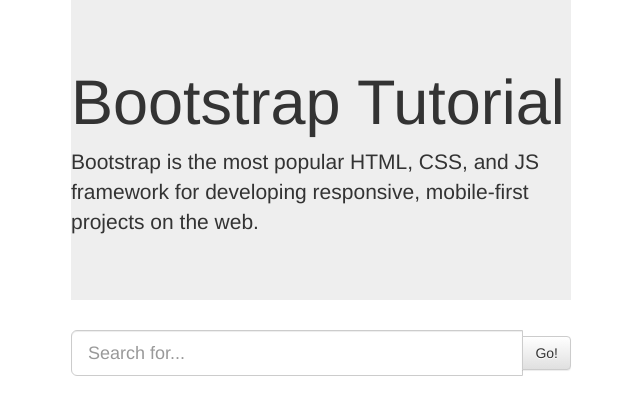
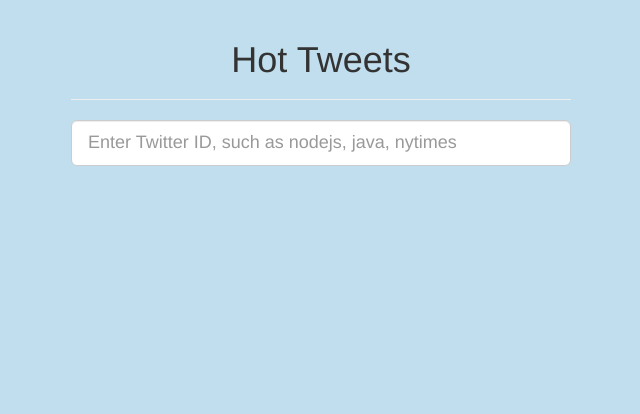
Before and after one commit to drjkuo/JujiOA, a website: page index.html in a window 1280 px wide. Shown: the whole page, without its empty margins (319-959 px from the left). Drawn offline with nearby package versions, Linux system fonts and the light colour scheme.

Commit message:
Press enter to submit

```diff
--- a/index.html
+++ b/index.html
@@ -8,34 +8,42 @@
 
   <!-- Optional theme -->
   <link rel="stylesheet" href="https://maxcdn.bootstrapcdn.com/bootstrap/3.3.7/css/bootstrap-theme.min.css" integrity="sha384-rHyoN1iRsVXV4nD0JutlnGaslCJuC7uwjduW9SVrLvRYooPp2bWYgmgJQIXwl/Sp" crossorigin="anonymous">
+
   <style>
   body {
-    max-width: 500px;
+    width: 500px;
     margin: auto;
+    background-color: #c0deed;
+  }
+  h1 {
+    text-align: center;
   }
   </style>
+
+
   <!-- Latest compiled and minified JavaScript -->
 </head>
 
 <body>
 
   <!-- <div class="container"> -->
-    <div class="jumbotron">
+    <!-- <div class="jumbotron">
       <h1>Bootstrap Tutorial</h1>
       <p>Bootstrap is the most popular HTML, CSS, and JS framework for developing
         responsive, mobile-first projects on the web.</p>
+    </div> -->
+
+    <div class="page-header">
+      <h1>Hot Tweets</h1>
+      <i class="fa fa-twitter-square" style="font-size:48px;color:red"></i>
     </div>
 
-    <div class="row">
-      <div class="col-lg-12">
-        <div class="input-group">
-          <input type="text" class="form-control input-lg" id="twitterID" placeholder="Search for...">
-          <span class="input-group-btn">
-            <button id="btn" class="btn btn-default" type="button">Go!</button>
-          </span>
-        </div><!-- /input-group -->
-      </div><!-- /.col-lg-6 -->
-    </div><!-- /.row -->
+    <form>
+      <div class="form-group">
+        <!-- <label for="inputlg">Large input</label> -->
+        <input class="form-control input-lg" id="twitterID" type="text" placeholder="Enter Twitter ID, such as nodejs, java, nytimes">
+      </div>
+    </form>
   <!-- </div> -->
   <!-- <div class="row">
     <blockquote class="twitter-tweet"><p lang="en" dir="ltr">Sunsets don&#39;t get much better than this one over <a href="https://twitter.com/GrandTetonNPS">@GrandTetonNPS</a>. <a href="https://twitter.com/hashtag/nature?src=hash">#nature</a> <a href="https://twitter.com/hashtag/sunset?src=hash">#sunset</a> <a href="http://t.co/YuKy2rcjyU">pic.twitter.com/YuKy2rcjyU</a></p>&mdash; US Dept of Interior (@Interior) <a href="https://twitter.com/Interior/status/463440424141459456">May 5, 2014</a></blockquote> <script async src="//platform.twitter.com/widgets.js" charset="utf-8"></script>
@@ -100,11 +108,12 @@
 
   //create
   var noShow = document.createElement('div');
+  noShow.id = "noShow";
   noShow.style.display="none";
-  noShow.innerHTML="nothing popular!";
+  noShow.innerHTML="<h2>Try something more popular!</h2>";
   document.body.appendChild(noShow);
   //create div for tweets
-  var tweetNum = 5;
+  var tweetNum = 10;
   for (var i=0; i<tweetNum; i++) {
     var g = document.createElement('div');
     g.id = `id${i}`;
@@ -112,7 +121,16 @@
   }
 
   //ajax request
-  btn.addEventListener("click", function() {
+  // ("keyup", function(event) {
+  //   event.preventDefault();
+  //   if (event.keyCode == 13) {
+  //       document.getElementById("id_of_button").click();
+  //   }
+  document.getElementById("twitterID").addEventListener("keypress", function(event) {
+    console.log("OK");
+    if (event.which == 13 || event.keyCode == 13) {
+      event.preventDefault();
+      // if (event.which == 13 || event.keyCode == 13) {
       var twitterID = document.getElementById("twitterID").value;
       // var twitterID = "nytimes";
       var url = "http://localhost:3000/hot?twitterID="+twitterID;
@@ -121,8 +139,8 @@
         var p = data;
         noShow.style.display= (data.length === 0) ? "" : "none";
         for (var i=0; i<tweetNum; i++) {
-        document.getElementById(`id${i}`).innerHTML = "";
-        twttr.widgets.createTweet(
+          document.getElementById(`id${i}`).innerHTML = ""; // clear div
+          twttr.widgets.createTweet( // twitter api
             data[i],
             document.getElementById(`id${i}`),
             {
@@ -135,6 +153,9 @@
         }).fail(function() {
           console.log( "Tweets Could Not Be Loaded." );
         });
+        return false;
+      }
+      // }
     });
 
 
```
Lines whose indentation alone changed are shown as unchanged.
